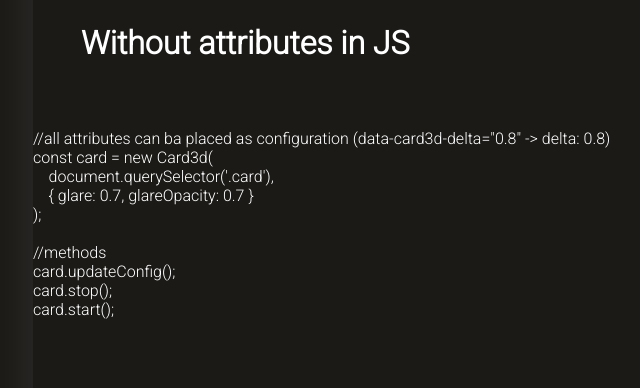
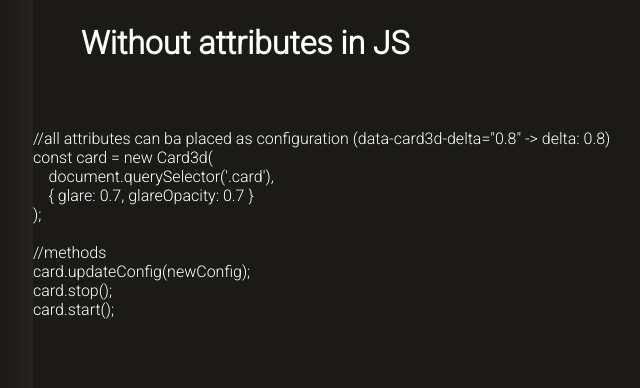
Before and after one commit to yoannchb-pro/card3d, a website: page index.html in a window 1280 px wide. Shown: the part 1080-1468 px from the top of the page, 223-863 px from the left. Drawn offline with nearby package versions, Linux system fonts and the light colour scheme; a small style sheet from the web is missing.

Commit message:
little doc update

```diff
--- a/index.html
+++ b/index.html
@@ -75,7 +75,7 @@ const card = new Card3d(
 );
 
 //methods
-card.updateConfig();
+card.updateConfig(newConfig);
 card.stop();
 card.start();
                 </code>
```
